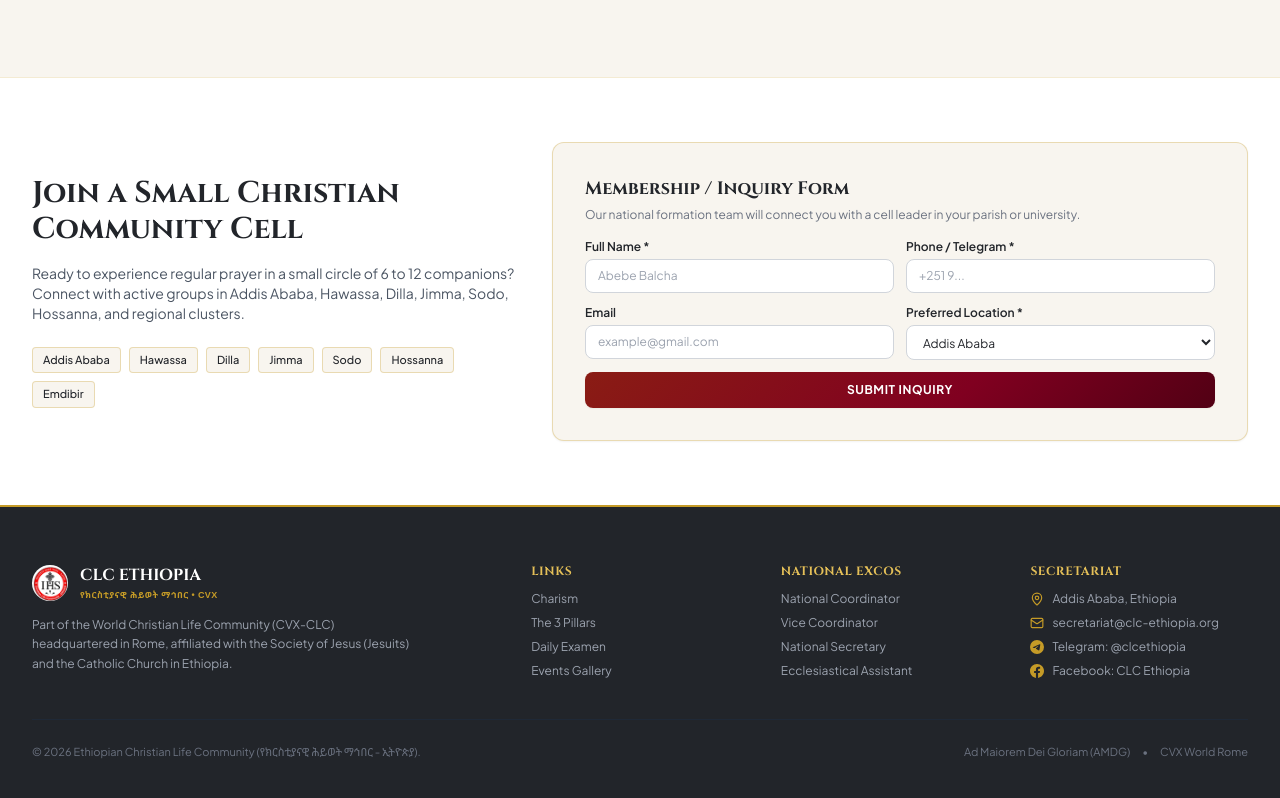
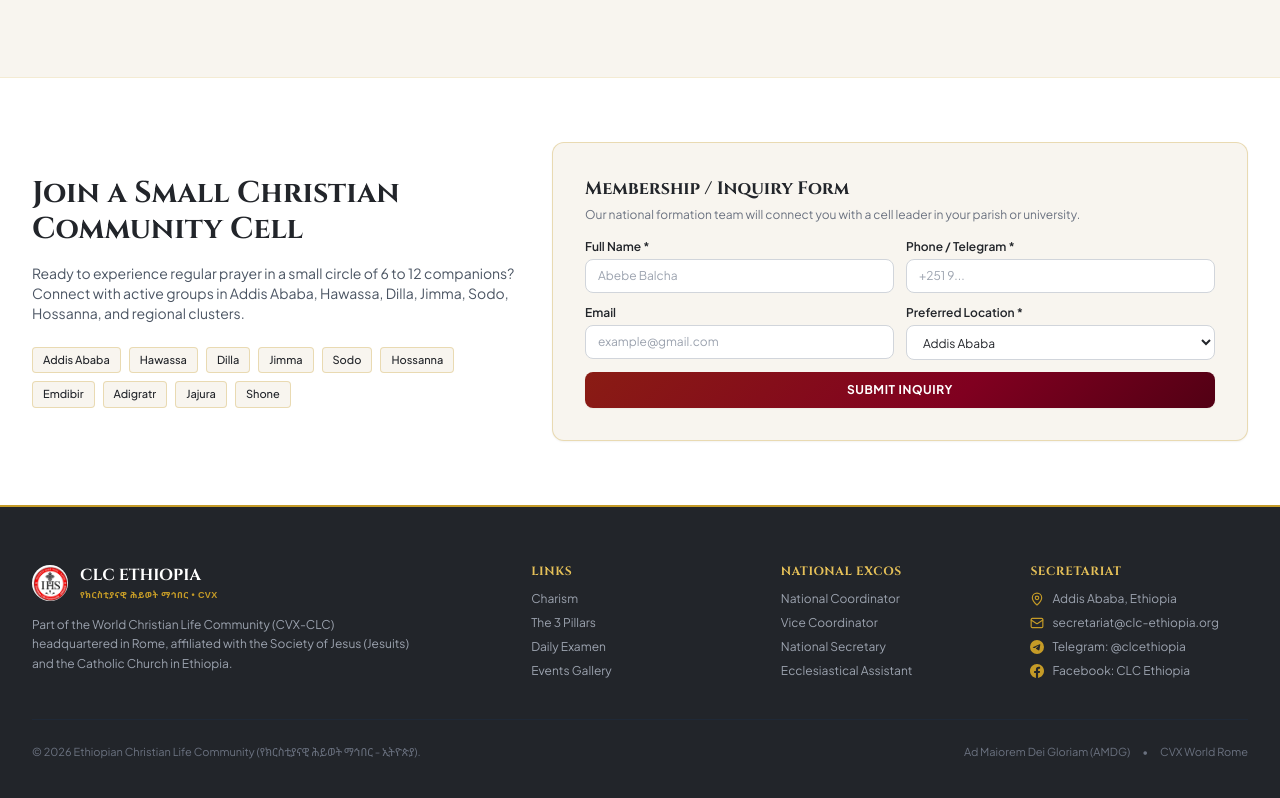
Before and after one commit to Zekarias1616/CLC-in-Ethiopia, a plain HTML site: page index.html in a window 1280 px wide. Shown: the part 4888-5686 px from the top of the page. Drawn offline with nearby package versions, Linux system fonts and the light colour scheme.

Commit message:
Update index.html

```diff
--- a/index.html
+++ b/index.html
@@ -943,6 +943,9 @@
             <span class="px-2.5 py-1 rounded bg-clcWarmWhite border border-clcGold/30 text-[11px] font-medium text-clcCharcoal">Sodo</span>
             <span class="px-2.5 py-1 rounded bg-clcWarmWhite border border-clcGold/30 text-[11px] font-medium text-clcCharcoal">Hossanna</span>
             <span class="px-2.5 py-1 rounded bg-clcWarmWhite border border-clcGold/30 text-[11px] font-medium text-clcCharcoal">Emdibir</span>
+            <span class="px-2.5 py-1 rounded bg-clcWarmWhite border border-clcGold/30 text-[11px] font-medium text-clcCharcoal">Adigratr</span>
+            <span class="px-2.5 py-1 rounded bg-clcWarmWhite border border-clcGold/30 text-[11px] font-medium text-clcCharcoal">Jajura</span>
+            <span class="px-2.5 py-1 rounded bg-clcWarmWhite border border-clcGold/30 text-[11px] font-medium text-clcCharcoal">Shone</span>
           </div>
         </div>
 
```
